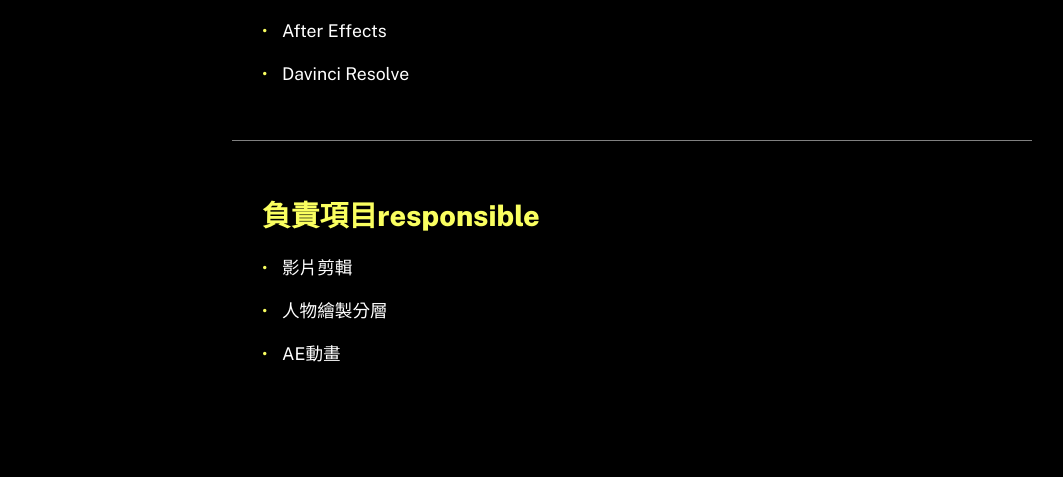
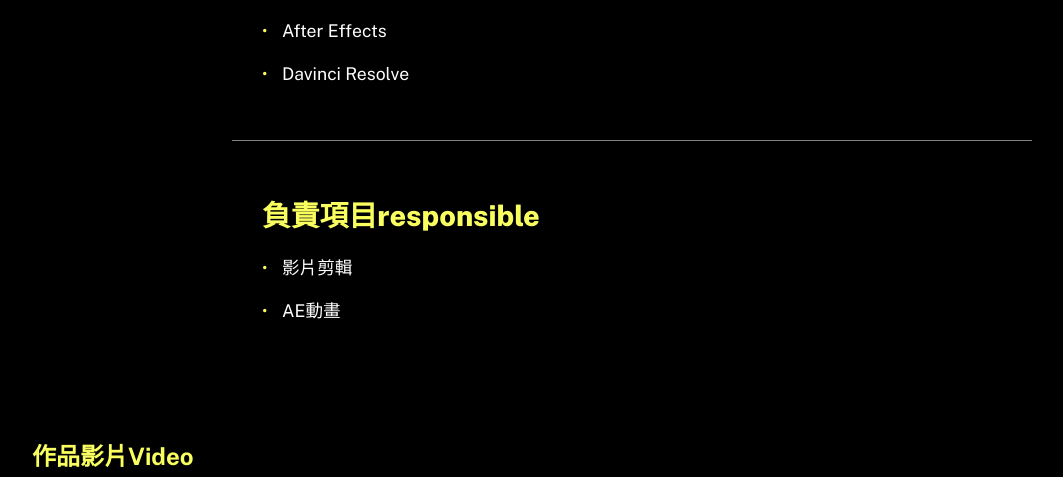
Before and after one commit to AhhhhHeyyy/ZhiYing6, a website built with Parcel: page projects/Post/post.html in a window 1280 px wide. Shown: the part 1085-1562 px from the top of the page, without its empty margins (8-1071 px from the left). Built offline with nearby package versions, Linux system fonts and the light colour scheme.

Commit message:
Update post.html

```diff
--- a/projects/Post/post.html
+++ b/projects/Post/post.html
@@ -39,7 +39,6 @@
                         <h2>負責項目responsible</h2>
                         <ul>
                           <li>影片剪輯</li>
-                          <li>人物繪製分層</li>
                           <li>AE動畫</li>
                         </ul>
                       </div>
```
